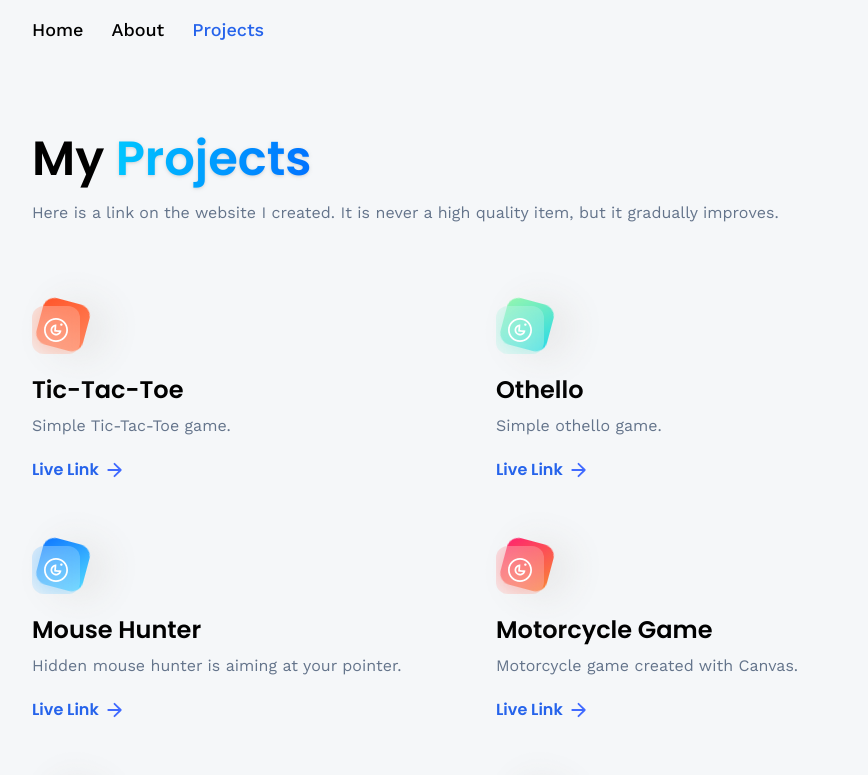
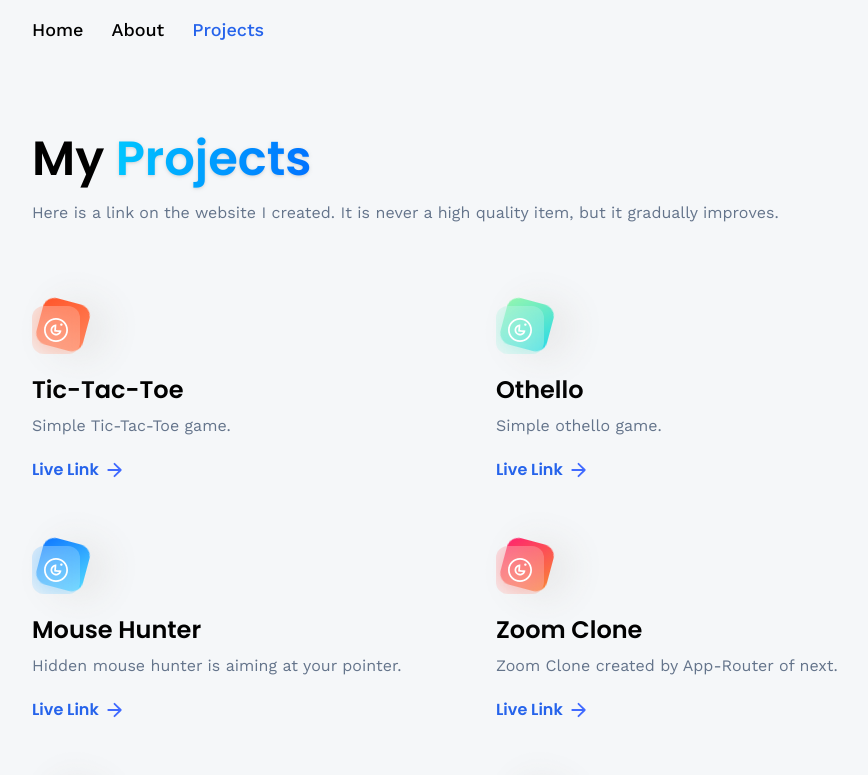
Before and after one commit to ryoAccount/portfolio3D, a React (Vite) app: page /projects in a window 1280 px wide. Shown: the top 775 px of the page, without its empty margins (160-1028 px from the left). Built offline with nearby package versions, Linux system fonts and the light colour scheme; no server answers.

Commit message:
add zoom clone site

```diff
--- a/src/constants/index.js
+++ b/src/constants/index.js
@@ -203,9 +203,9 @@ export const projects = [
   {
     iconUrl: threads,
     theme: "btn-back-orange",
-    name: "Motorcycle Game",
-    description: "Motorcycle game created with Canvas.",
-    link: "https://ryoaccount.github.io/profile/motorcycle/",
+    name: "Zoom Clone",
+    description: "Zoom Clone created by App-Router of next.",
+    link: "https://zoom-clone-ryocv.vercel.app/",
   },
   {
     iconUrl: threads,
```
